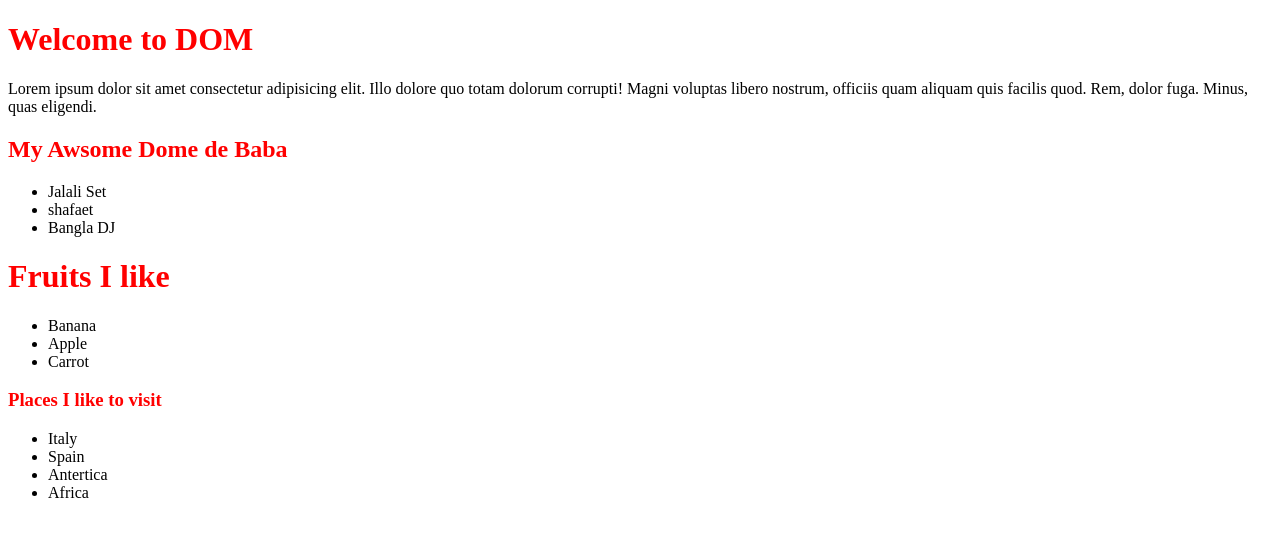
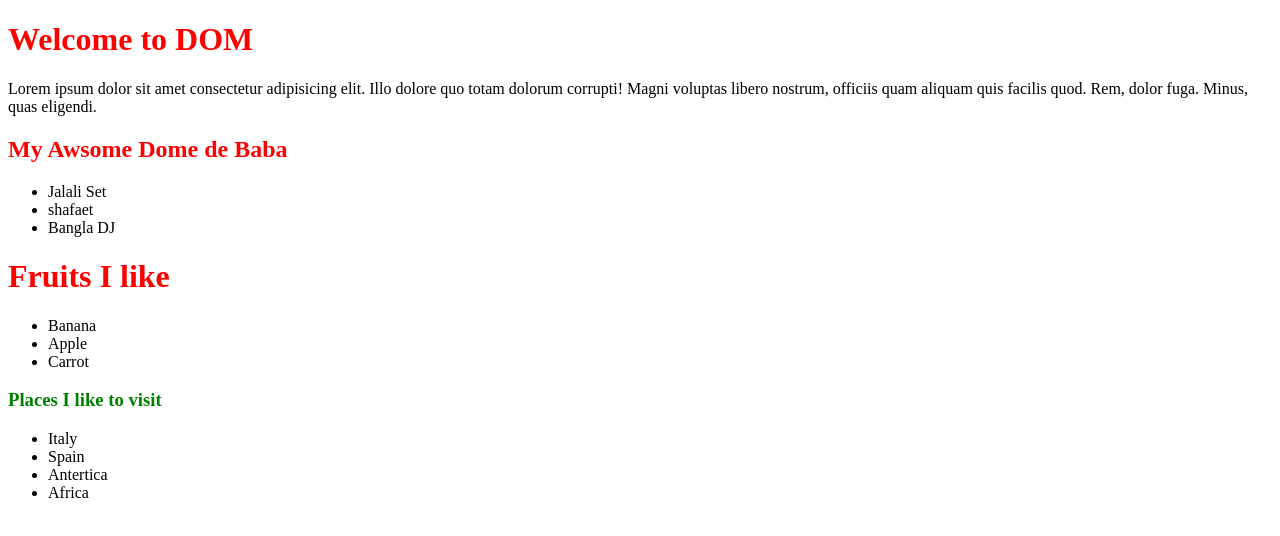
Before and after one commit to AbdullaAlHarun/js-example, a plain HTML site: page basic-dom/index.html in a window 1280 px wide. Drawn offline with Linux system fonts and the light colour scheme.

Commit message:
Dynamic Style, GetAttribute, SetAttribute, InnerText, InnerHTML

```diff
--- a/basic-dom/index.html
+++ b/basic-dom/index.html
@@ -33,7 +33,7 @@
 <section>
 
     <section class="fruits-container">
-        <h1 id="">Places I like to visit</h1>
+        <h1 id="Places">Places I like to visit</h1>
         <ul>
             <li class="important-places">Italy</li>
             <li class="important-places">Spain</li>
--- a/basic-dom/js/app.js
+++ b/basic-dom/js/app.js
@@ -1,5 +1,4 @@
-const allHeading = document.getElementsByTagName('h1');
-// console.log(bodyElement.);
+const allHeading = document.getElementsByTagName('h1')// console.log(bodyElement.);
 
 for (const h1 of allHeading) {
 
@@ -18,4 +17,11 @@ for (const li of liCollection) {
 //  console.log(fruitTitle)
 
 const fruitTitle = document.querySelector('#fruits-title')
-console.log(fruitTitle);
+
+fruitTitle.getAttribute('class');
+console.log(fruitTitle)
+
+document.getElementById('Places').style.color='green';
+
+const fullList = document.getElementsByClassName('fruits-container')[0].innerHTML
+console.log(fullList);
```
